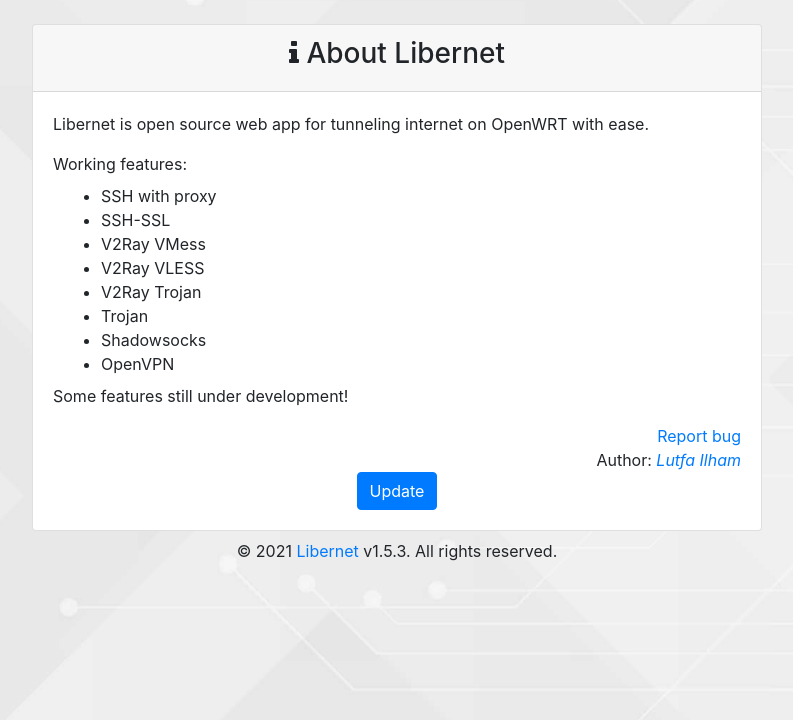
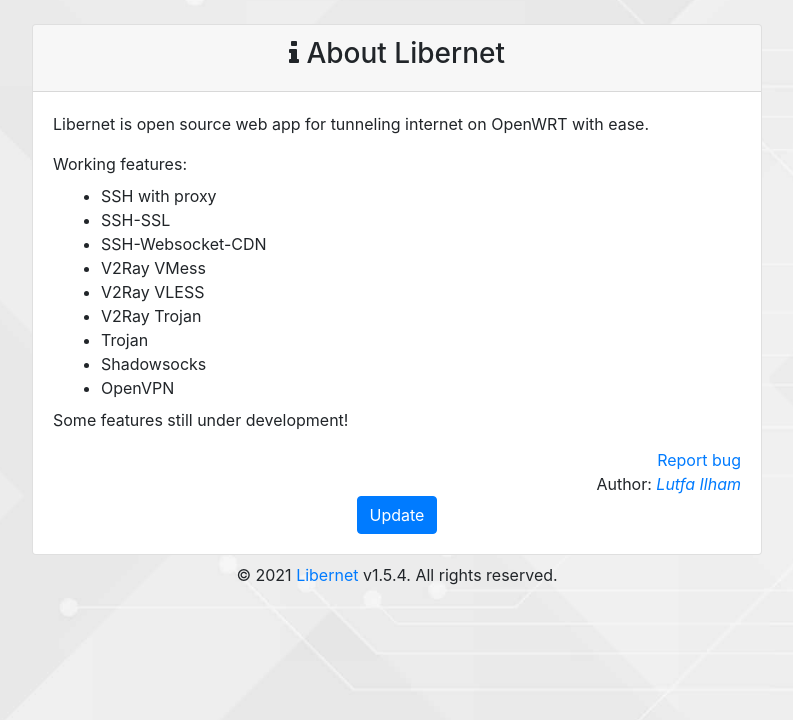
Before and after one commit to lutfailham96/libernet, a PHP site: page /about.php in a window 1280 px wide. Shown: the part 56-776 px from the top of the page, without its empty margins (243-1036 px from the left). Run offline with PHP 8.4, Linux system fonts and the light colour scheme; the visitor is signed in with stand-in values (Sample User, id 1).

Commit message:
Bump to version v1.5.4

```diff
--- a/web/about.php
+++ b/web/about.php
@@ -31,6 +31,7 @@
                             <ul class="m-2">
                                 <li>SSH with proxy</li>
                                 <li>SSH-SSL</li>
+                                <li>SSH-Websocket-CDN</li>
                                 <li>V2Ray VMess</li>
                                 <li>V2Ray VLESS</li>
                                 <li>V2Ray Trojan</li>
--- a/web/footer.php
+++ b/web/footer.php
@@ -1,3 +1,3 @@
 <footer class="text-center">
-    © 2021 <a href="https://github.com/lutfailham96/libernet">Libernet</a> v1.5.3. All rights reserved.
+    © 2021 <a href="https://github.com/lutfailham96/libernet">Libernet</a> v1.5.4. All rights reserved.
 </footer>
```
